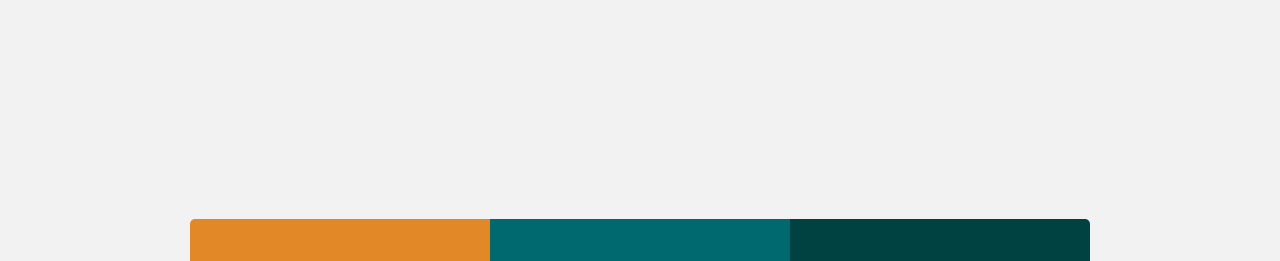
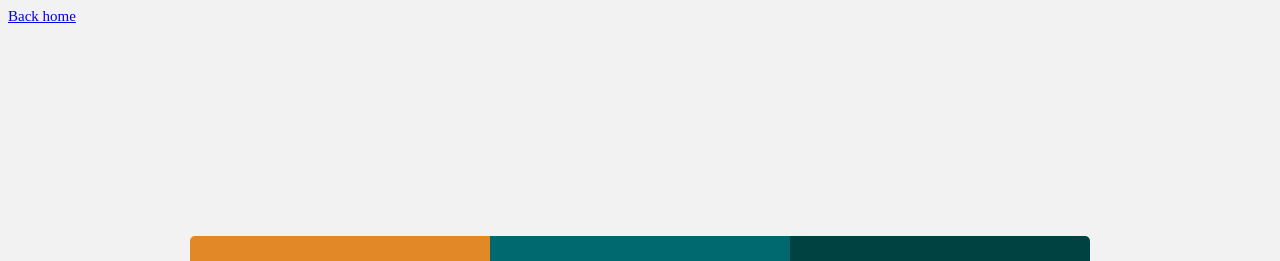
Before and after one commit to codeplayer12/flexgrid, a plain HTML site: page grid.html in a window 1280 px wide. Shown: the top 261 px of the page. Drawn offline with Linux system fonts and the light colour scheme; a web font is replaced by a local one.

Commit message:
add home link

```diff
--- a/grid.html
+++ b/grid.html
@@ -8,6 +8,7 @@
     <title>Grid Layout</title>
   </head>
   <body>
+    <a href="./index.html">Back home</a>
     <div class="grid-container">
       <div class="grid-item grid-item1">
         <img src="./images/icon-sedans.svg" alt="" />
```
